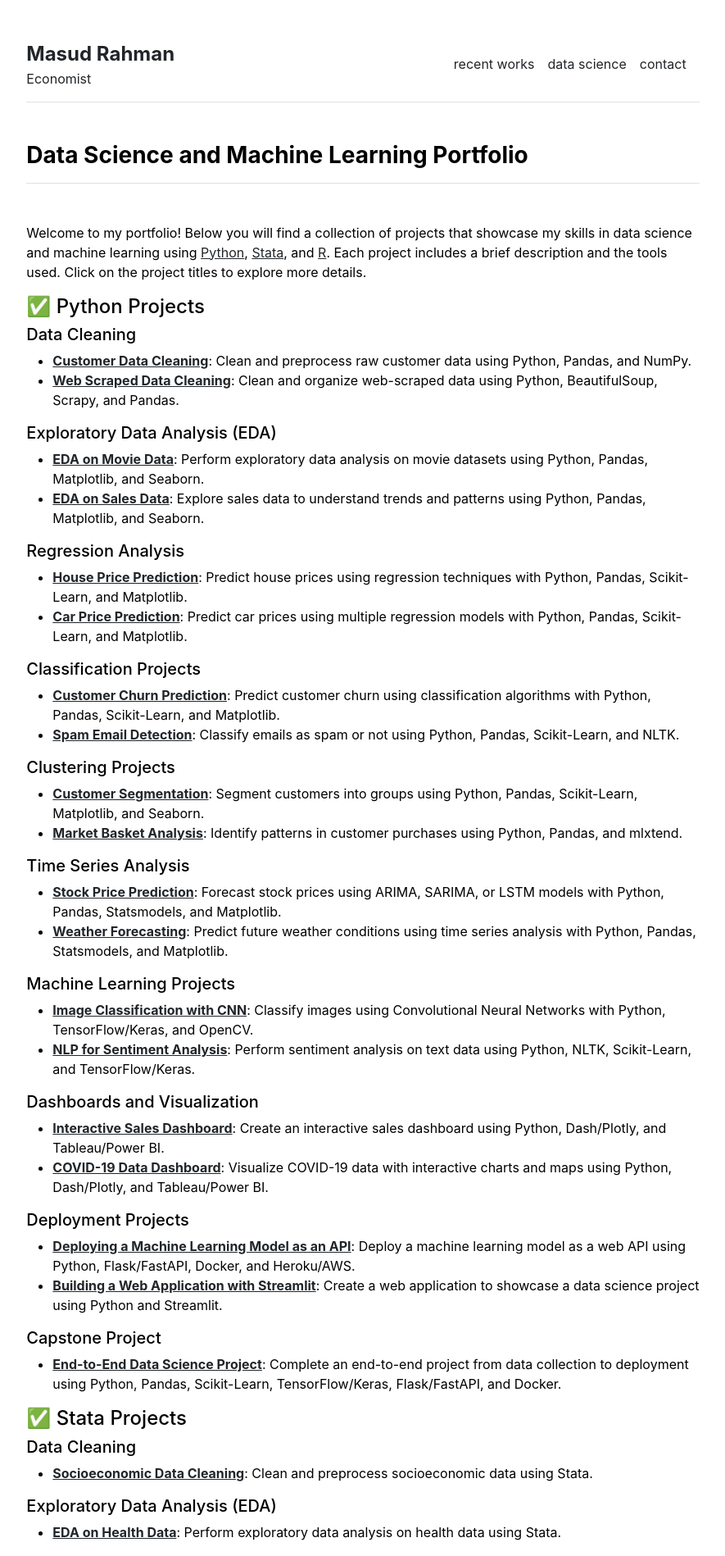
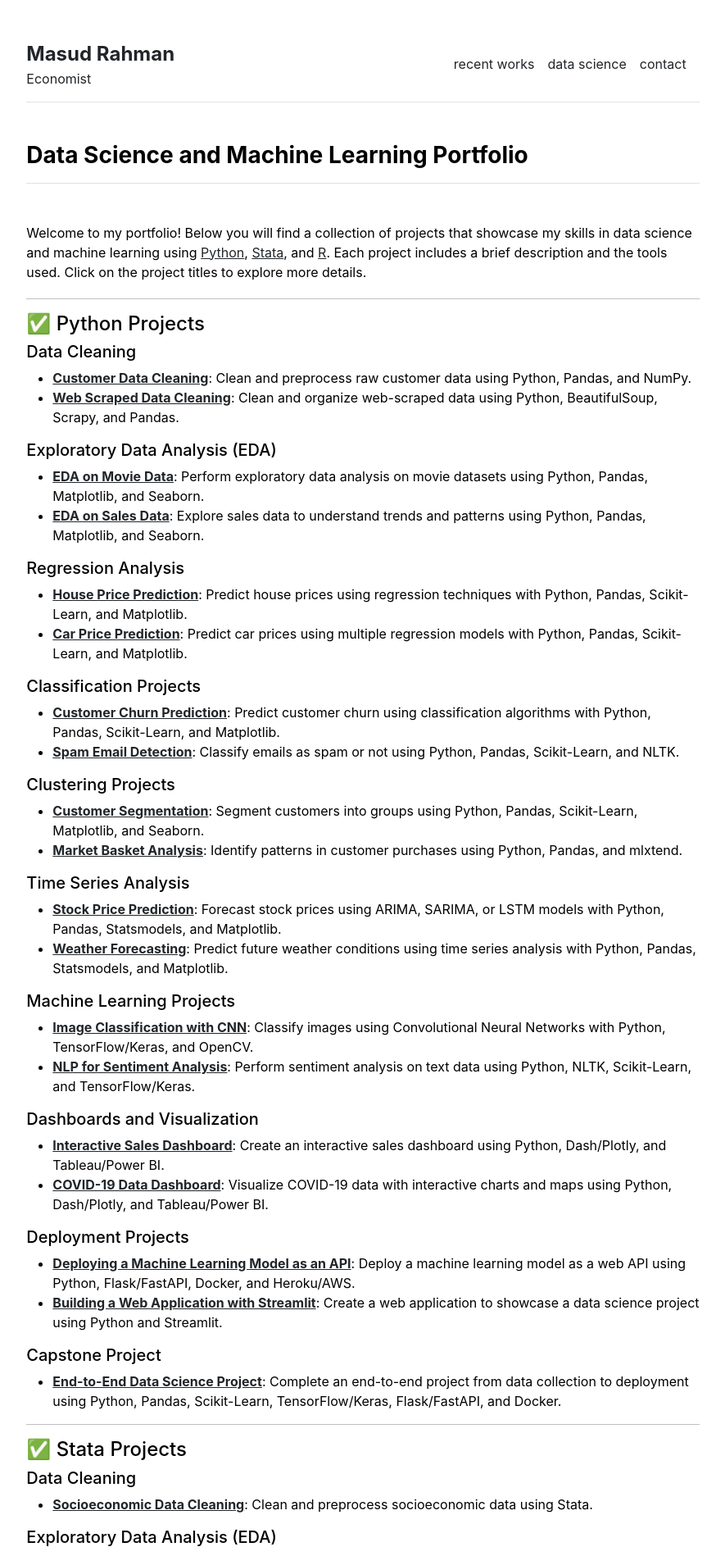
Before and after one commit to masud90/masud90.github.io, a Jekyll site: the page built from datascience.md, in a window 1280 px wide. Shown: the top 1898 px of the page at 82% size, without its empty margins (197-1082 px from the left). Built offline with Jekyll 4.4.1, drawn with Linux system fonts in a browser that asks for light colours.

Commit message:
Update datascience.html
add paragraph spacing, horizontal line tags

```diff
--- a/_includes/datascience.html
+++ b/_includes/datascience.html
@@ -1,7 +1,10 @@
 <div class="row g-5 mb-5">
   <div>
     <h3 class="fw-bold border-bottom pb-3 mb-5">Data Science and Machine Learning Portfolio</h3>
-    <p>Welcome to my portfolio! Below you will find a collection of projects that showcase my skills in data science and machine learning using <a href="#python-projects">Python</a>, <a href="#stata-projects">Stata</a>, and <a href="#r-projects">R</a>. Each project includes a brief description and the tools used. Click on the project titles to explore more details.</p>
+
+    <p style="margin-bottom: 20px;">Welcome to my portfolio! Below you will find a collection of projects that showcase my skills in data science and machine learning using <a href="#python-projects">Python</a>, <a href="#stata-projects">Stata</a>, and <a href="#r-projects">R</a>. Each project includes a brief description and the tools used. Click on the project titles to explore more details.</p>
+
+    <hr>
 
     <h4 id="python-projects">&#9989; Python Projects</h4>
 
@@ -64,6 +67,8 @@
       <li><b><a href="#">End-to-End Data Science Project</a></b>: Complete an end-to-end project from data collection to deployment using Python, Pandas, Scikit-Learn, TensorFlow/Keras, Flask/FastAPI, and Docker.</li>
     </ul>
 
+    <hr>
+
     <h4 id="stata-projects">&#9989; Stata Projects</h4>
 
     <h5>Data Cleaning</h5>
@@ -115,6 +120,8 @@
     <ul>
       <li><b><a href="#">End-to-End Data Science Project</a></b>: Complete an end-to-end project from data collection to deployment using Stata.</li>
     </ul>
+
+    <hr>
 
     <h4 id="r-projects">&#9989; R Projects</h4>
 
```
